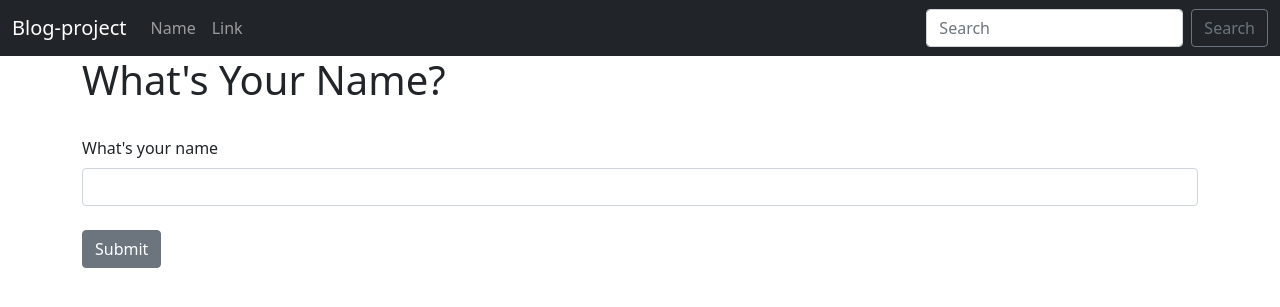
After one commit to xjojoramirez/blog-project, a Flask app: page /name in a window 1280 px wide. The commit adds this page. Shown: the top 307 px of the page. Run offline with Flask 3, Linux system fonts and the light colour scheme.

Commit message:
added form sample and flash messages

```diff
--- a/app.py
+++ b/app.py
@@ -1,6 +1,18 @@
-from flask import Flask, render_template
+from flask import Flask, render_template, flash
+from flask_wtf import FlaskForm
+from wtforms import StringField, SubmitField
+from wtforms.validators import DataRequired
 
+#create flask instance
 app = Flask(__name__)
+
+app.config['SECRET_KEY'] = "wwqrxqqqry"
+
+#create form class
+class NamerForm(FlaskForm):
+	name = StringField("What's your name", validators = [DataRequired()])
+	submit = SubmitField("Submit")
+
 
 @app.route('/')
 def index():
@@ -28,6 +40,20 @@ def page_not_found(error):
 def page_not_found(error):
 	return render_template('500.html'), 500
 
+#create name page
+@app.route('/name', methods=['GET', 'POST'])
+def name():
+	name = None
+	form = NamerForm()
+	#validate
+	if form.validate_on_submit():
+		name = form.name.data
+		form.name.data = ''
+		flash("Form submitted succesfully")
+
+	return render_template('name.html',
+		name = name,
+		form = form)
 
 
 
--- /dev/null
+++ b/templates/name.html
@@ -0,0 +1,27 @@
+{% extends 'base.html' %}
+
+{% block content %}
+
+{% for message in get_flashed_messages() %}
+    <div class="alert alert-success alert-dismissible fade show mt-3" role="alert">
+        {{ message }}
+        <button type="button" class="btn-close" data-bs-dismiss="alert" aria-label="Close"></button>
+    </div>
+
+{% endfor %}
+{% if name %}
+    <h1>Hello {{ name }}</h1>
+{% else %}
+    <h1>What's Your Name?</h1>
+    <br/>
+    <form method="POST">
+        {{ form.hidden_tag() }}
+
+        {{ form.name.label(class="form-label") }}
+        {{ form.name(class="form-control") }}
+        <br/>
+        {{ form.submit(class="btn btn-secondary") }}
+    </form>
+{% endif %}
+
+{% endblock %}
--- a/templates/navbar.html
+++ b/templates/navbar.html
@@ -8,13 +8,18 @@
         <ul class="navbar-nav me-auto mb-2 mb-lg-0">
 
           <li class="nav-item">
+            <a class="nav-link" href="{{url_for('name')}}">Name</a>
+          </li>
+
+          <li class="nav-item">
             <a class="nav-link" href="#">Link</a>
           </li>
+
 
         </ul>
         <form class="d-flex">
           <input class="form-control me-2" type="search" placeholder="Search" aria-label="Search">
-          <button class="btn btn-outline-success" type="submit">Search</button>
+          <button class="btn btn-outline-secondary" type="submit">Search</button>
         </form>
       </div>
     </div>
```
